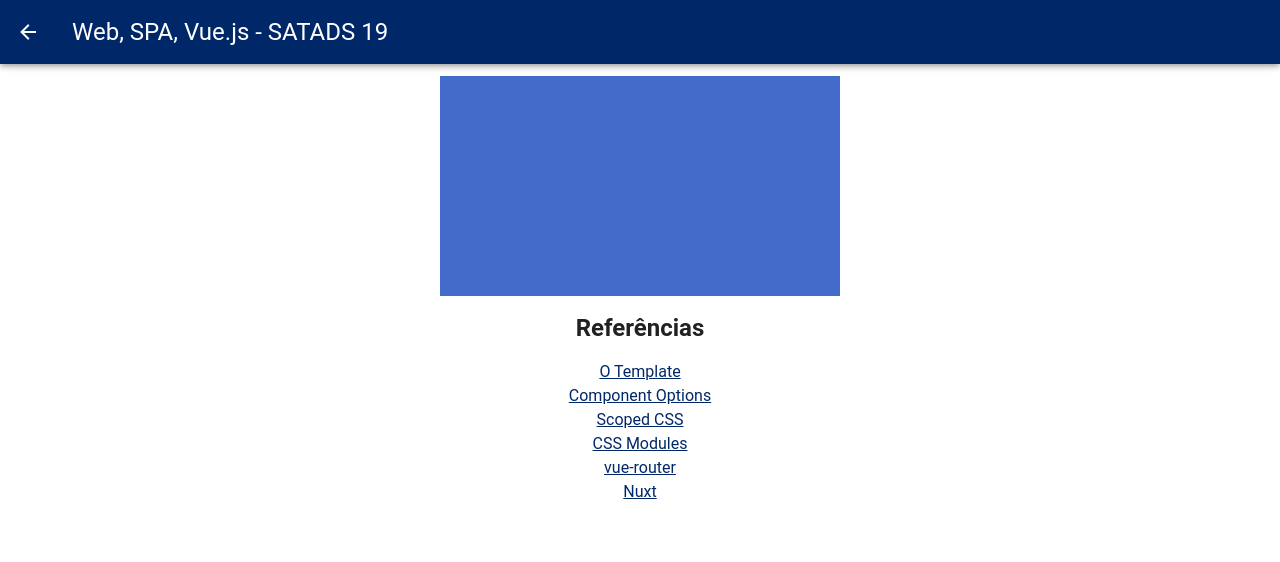
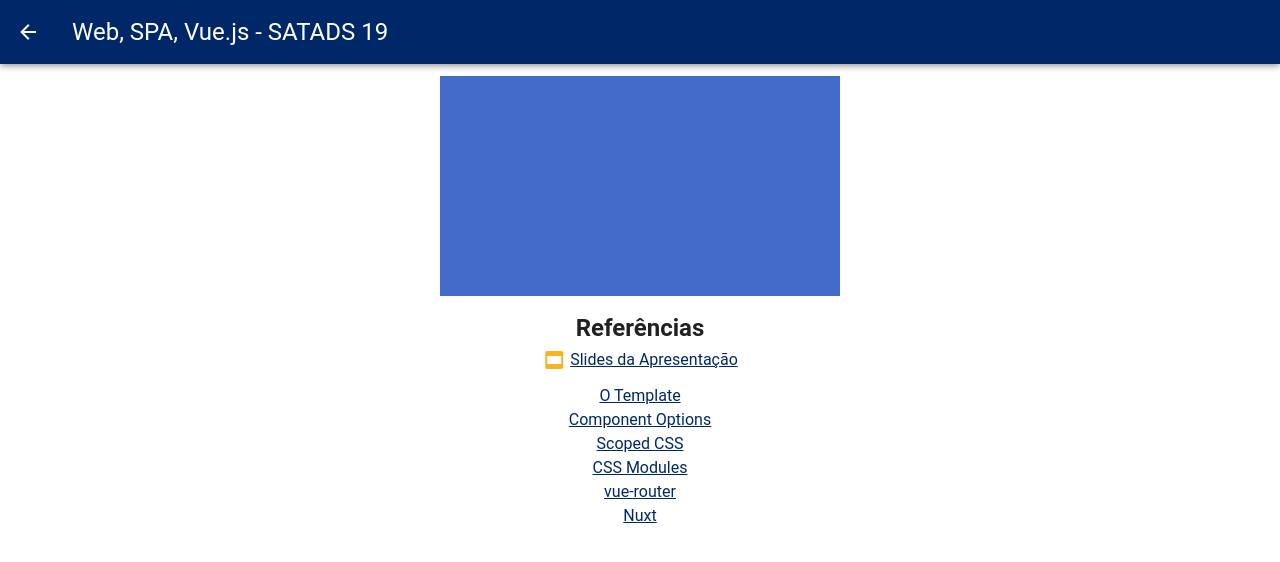
Before and after one commit to lhenriqueanjos/satads-2019, a Vue app: page /#/referencias in a window 1280 px wide. Shown: the top 562 px of the page. Built offline with nearby package versions, Linux system fonts and the light colour scheme; a small style sheet from the web is missing.

Commit message:
adiciona link para os slides

```diff
--- a/src/views/Referencias.vue
+++ b/src/views/Referencias.vue
@@ -13,13 +13,21 @@
 
       <h1 class="headline font-weight-bold mb-4">Referências</h1>
 
+      <v-layout text-center justify-center row>
+        <v-icon color="warning">mdi-file-presentation-box</v-icon>&nbsp;
+        <a
+          href="https://docs.google.com/presentation/d/11nTUWfTSKeYgUj3y8LZiWP_BnvSYv3WUZWeUMMbg2YE/edit?usp=sharing"
+        >Slides da Apresentação</a>
+      </v-layout>
+
+      <br />
+
       <a href="https://br.vuejs.org/v2/guide/syntax.html">O Template</a>
       <a href="https://br.vuejs.org/v2/api/#Opcoes-Dados">Component Options</a>
       <a href="https://vue-loader.vuejs.org/guide/scoped-css.html">Scoped CSS</a>
       <a href="https://vue-loader.vuejs.org/guide/css-modules.html">CSS Modules</a>
       <a href="https://router.vuejs.org/">vue-router</a>
       <a href="https://nuxtjs.org/">Nuxt</a>
-
     </v-layout>
   </v-container>
 </template>
```
